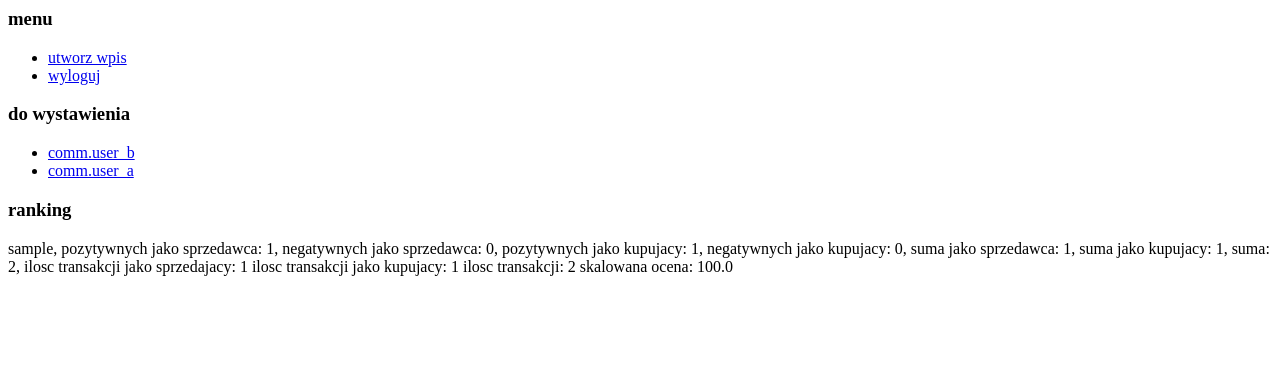
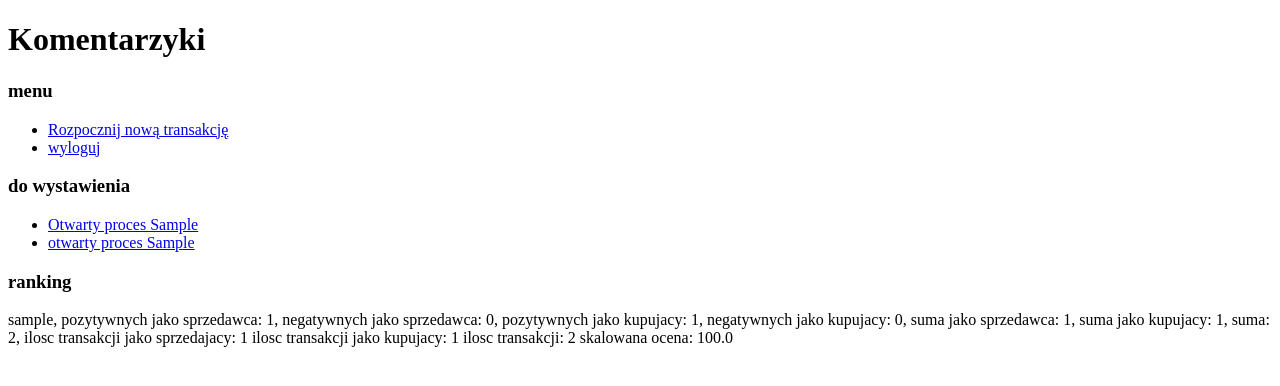
Before and after one commit to seler/commentary, a Django app: template templates/comm/index.html in a window 1280 px wide. Shown: the top 386 px of the page. Run offline with Django 3.2, Linux system fonts and the light colour scheme; tables that the repository leaves empty hold one stand-in row (values such as "Sample post"); the template is opened without the code that fills it: values that come from a table or form of the project are taken from there, most other values are stand-ins (such as "Sample title", 1, 10 or a date in 2020).

Commit message:
namieszalem

```diff
--- a/comm/views.py
+++ b/comm/views.py
@@ -32,7 +32,9 @@ class MyUser(User):
     def count(self):
         return self.a_count() + self.b_count()
     def rating(self):
-        return self.points() / float(self.count()) * 100
+        if self.count():
+            return self.points() / float(self.count()) * 100
+        return 0
 
     class Meta:
         proxy = True
@@ -73,7 +75,9 @@ class CreateComm(CreateView):
         return CreateCommForm
 
     def form_valid(self, form):
-        send_mail('Sprzedajacy cos fajnego zrobil', 'Here is the message.', 'from@example.com', [form.instance.user_b.email], fail_silently=False)
+        subject = 'Sprzedający rozpoczął nową transakcję do oceny'
+        dupa = subject
+        send_mail(subject, dupa, 'from@example.com', [form.instance.user_b.email], fail_silently=False)
         self.object = form.save()
         self.object.user_a = self.request.user
         return super(CreateComm, self).form_valid(form)
--- a/templates/comm/index.html
+++ b/templates/comm/index.html
@@ -1,16 +1,20 @@
+{% extends "base.html" %}
+{% block title %}Strona główna - {% endblock %}
+{% block content %}
+
 <h3>menu</h3>
 <ul>
-<li><a href="{% url create_comm %}">utworz wpis</a></li>
+<li><a href="{% url create_comm %}">Rozpocznij nową transakcję</a></li>
 <li><a href="{% url auth_logout %}">wyloguj</a></li>
 </ul>
 {% if a_todo or b_todo %}
 <h3>do wystawienia</h3>
 <ul>
 {% for comm in a_todo %}
-<li><a href="{% url aupdate_comm comm.pk %}">comm.user_b</a></li>
+<li><a href="{% url aupdate_comm comm.pk %}">Otwarty proces {{comm.user_b}}</a></li>
 {% endfor %}
 {% for comm in b_todo %}
-<li><a href="{% url bupdate_comm comm.pk %}">comm.user_a</a></li>
+<li><a href="{% url bupdate_comm comm.pk %}">otwarty proces {{comm.user_a}}</a></li>
 {% endfor %}
 </ul>
 {% endif %}
@@ -29,3 +33,4 @@
 	ilosc transakcji: {{ u.count }}
 	skalowana ocena: {{ u.rating }} <br>
 {% endfor %}
+{% endblock %}
```
